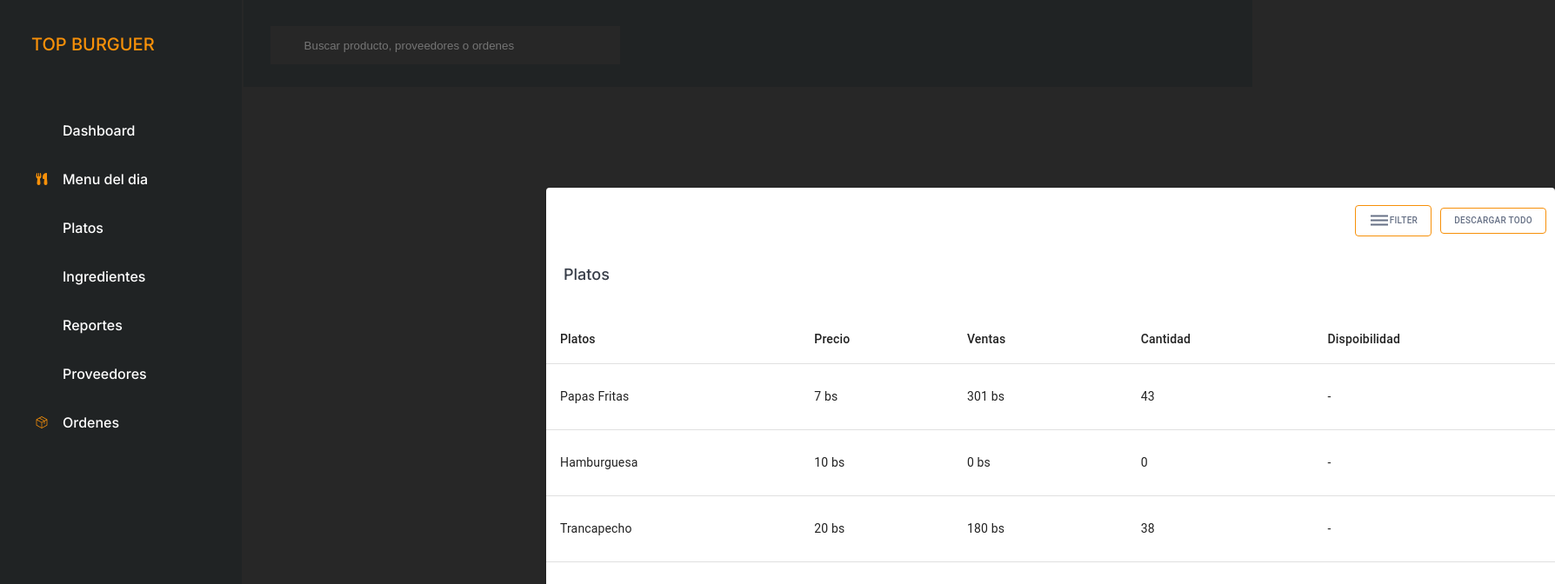
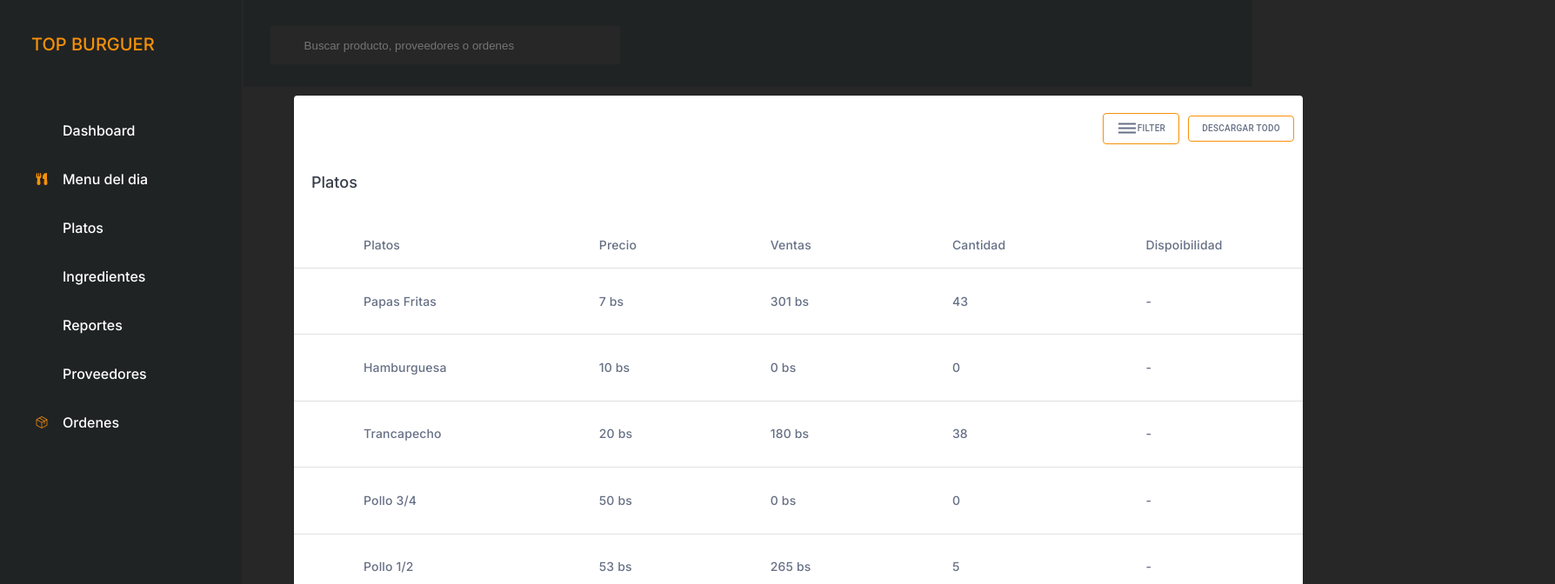
Before and after one commit to nukkua/inventory_managment, a React (Vite) app: page /platos in a window 1280 px wide. Shown: the top 672 px of the page at 87% size, 1788 px wide, since content can reach past the window. Built offline with nearby package versions, Linux system fonts and the light colour scheme; some icons are missing.

Commit message:
Platos y reportes

```diff
--- a/package.json
+++ b/package.json
@@ -28,6 +28,6 @@
     "eslint-plugin-react": "^7.32.2",
     "eslint-plugin-react-hooks": "^4.6.0",
     "eslint-plugin-react-refresh": "^0.3.4",
-    "vite": "^4.3.2"
+    "vite": "^4.3.9"
   }
 }
--- a/src/components/SectionInEscasos.css
+++ b/src/components/SectionInEscasos.css
@@ -1,15 +1,5 @@
 @import url(https://fonts.googleapis.com/css2?family=Inter:wght@500&display=swap);
-.cabecera{
-  font-family: 'Inter', sans-serif;
-  font-style: normal;
-  font-weight: 500;
-  font-size: 14px;
-  line-height: 20px;
-  color: #667085;
-  border-right: 50px;
-  padding-left: 80px;
-}
-.table-container{
+.container{
   font-size: 16px;
   /* margin-left: 50px;
   margin-top: 10px; */
@@ -17,30 +7,40 @@
   top: 140px; */
   transform: translateX(30%);
   height: 250px;
-
-  margin-bottom: -80px;
+  margin-top: 40px !important;
+  margin-left: -300px !important;
   background: #FFFFFF;
 }
+.cabecera{
+  font-family: 'Inter', sans-serif !important;
+  font-style: normal !important;
+  font-weight: 500 !important;
+  font-size: 14px !important;
+  line-height: 20px !important;
+  color: #667085 !important;
+  border-right: 50px !important;
+  padding-left: 80px !important;
+}
+
 .cell-t{
-  color: #667085;
-  font-family: 'Inter', sans-serif;
-  padding-left: 80px;
-  margin-bottom: 50px;
+  color: #667085 !important;
+  font-family: 'Inter', sans-serif !important;
+  padding-left: 80px !important;
+  margin-bottom: 5px !important;
 }
 .titulo{
-  color: #383E49;
+  color: #383E49 !important;
 /*   padding-left: 15px;
   margin-bottom: 30px;  */
-  width: 198px;
-  height: 30px;
+  width: 198px !important;
+  height: 30px !important;
   /* left: 12px;
   top: 20px;  */
-  font-size: 18px;
-  padding-left: 20px;
+  font-size: 18px !important;
+  padding-left: 20px !important;
 }
 
 .tabla-container{
   width: 100%;
   height: 100%;
-
 }
--- a/src/components/SectionInMasVendidos.css
+++ b/src/components/SectionInMasVendidos.css
@@ -1,13 +1,13 @@
 @import url(https://fonts.googleapis.com/css2?family=Inter:wght@500&display=swap);
 .cabecera{
-  font-family: 'Inter', sans-serif;
-  font-style: normal;
-  font-weight: 500;
-  font-size: 14px;
-  line-height: 20px;
-  color: #667085;
-  border-right: 50px;
-  padding-left: 80px;
+  font-family: 'Inter', sans-serif !important;
+  font-style: normal !important;
+  font-weight: 500 !important;
+  font-size: 14px !important;
+  line-height: 20px !important;
+  color: #667085 !important;
+  border-right: 50px !important;
+  padding-left: 80px !important;
 }
 .table-container{
   font-size: 16px;
@@ -17,25 +17,26 @@
   top: 140px; */
   transform: translateX(30%);
   height: 250px;
-
+  margin-top: 30px !important;
+  margin-left: -300px !important;
   background: #FFFFFF;
 }
 .cell-t{
-  color: #667085;
-  font-family: 'Inter', sans-serif;
-  padding-left: 80px;
-  margin-bottom: 50px;
+  color: #667085 !important;
+  font-family: 'Inter', sans-serif !important;
+  padding-left: 80px !important;
+  margin-bottom: 50px !important;
 }
 .titulo{
-  color: #383E49;
+  color: #383E49 !important;
 /*   padding-left: 15px;
   margin-bottom: 30px;  */
-  width: 198px;
-  height: 30px;
+  width: 198px !important;
+  height: 30px !important;
   /* left: 12px;
   top: 20px;  */
-  font-size: 18px;
-  padding-left: 20px;
+  font-size: 18px !important;
+  padding-left: 20px !important;
 }
 
 .tabla-container{
--- a/src/views/Platos.css
+++ b/src/views/Platos.css
@@ -1,31 +1,31 @@
 @import url(https://fonts.googleapis.com/css2?family=Inter:wght@500&display=swap);
 .cabecera{
-  font-family: 'Inter', sans-serif;
-  font-style: normal;
-  font-weight: 500;
-  font-size: 14px;
-  line-height: 20px;
-  color: #667085;
-  border-right: 50px;
-  padding-left: 80px;
+  font-family: 'Inter', sans-serif !important;
+  font-style: normal !important;
+  font-weight: 500 !important;
+  font-size: 14px !important;
+  line-height: 20px !important;
+  color: #667085 !important;
+  border-right: 50px !important;
+  padding-left: 80px !important;
 }
-.container{
+.cont{
   width: 196px;
   height: 664px;
   font-size: 16px;
-  margin-left: 0px;
-  margin-top: 10%;
+  margin-left: -290px;
+  margin-top: 10px;
   transform: translateX(30%);
 }
 .cell-t{
-  color: #667085;
-  font-family: 'Inter', sans-serif;
-  padding-left: 80px;
+  color: #667085 !important;
+  font-family: 'Inter', sans-serif !important;
+  padding-left: 80px !important;
 }
 .titulo{
-  color: #383E49;
-  padding-left: 15px;
-  margin-bottom: 30px;
+  color: #383E49 !important;
+  padding-left: 15px !important;
+  margin-bottom: 30px !important;
 }
 .boton{
     margin-left: 80%;
--- a/src/views/Platos.jsx
+++ b/src/views/Platos.jsx
@@ -42,7 +42,7 @@ const Platos = () => {
 
 
   return (
-    <TableContainer component={Paper} className="container">
+    <TableContainer component={Paper} className="cont">
       <Buttons/>
       <div className='titulo'>Platos</div>
       <Table className='tabla-container'>
```
Also changed, not shown: 1 other file (tests, documents, lock files or other folders).
